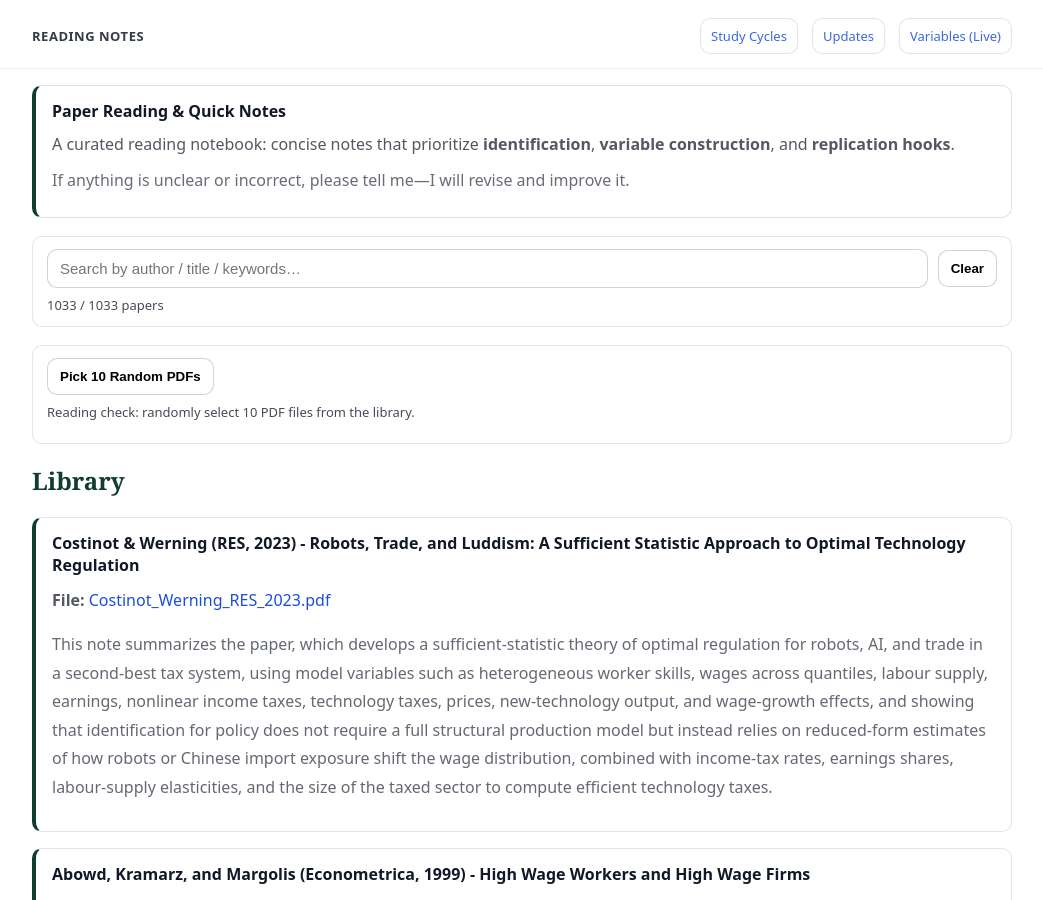
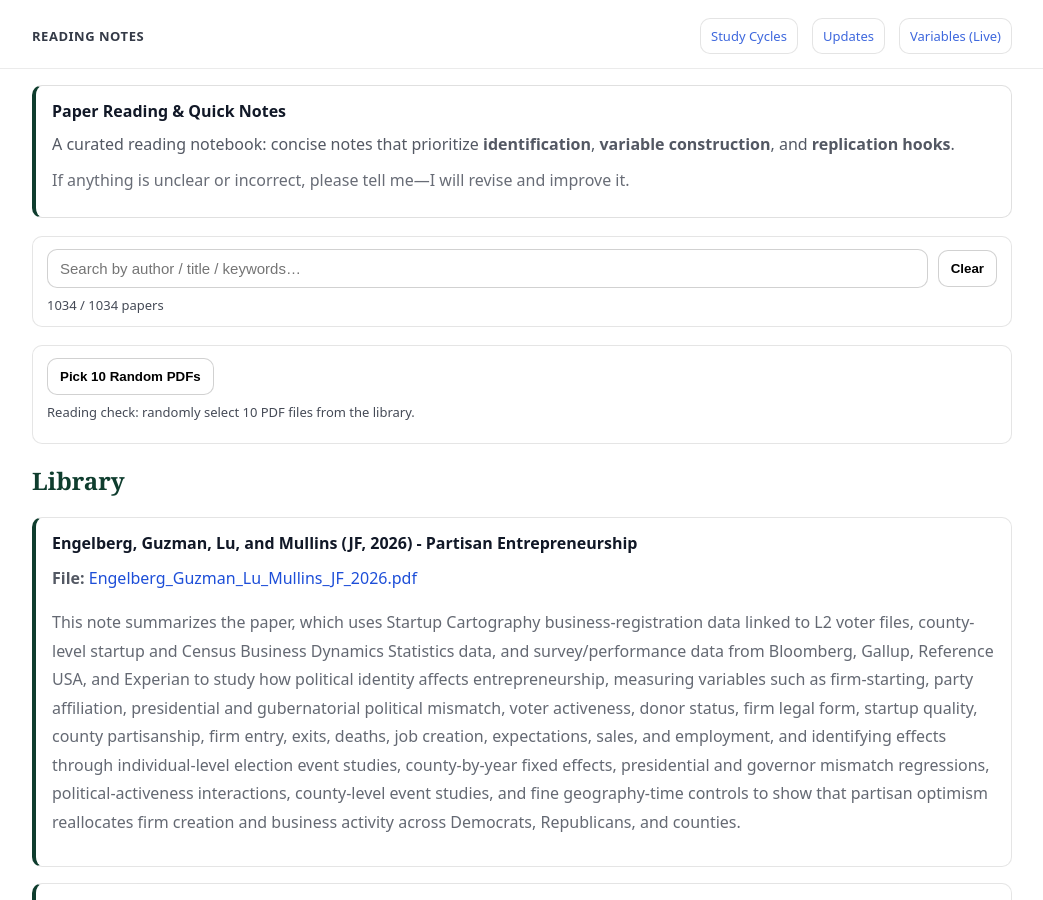
Before and after one commit to yaxinzn/study-archive, a Jekyll site: the page built from reading/index.md, in a window 1280 px wide and 900 px high. Shown: the whole window, without its empty margins (118-1161 px from the left). Built offline with Jekyll 4.4.1, drawn with Linux system fonts in a browser that asks for light colours.

Commit message:
Reading: add/update Engelberg_Guzman_Lu_Mullins_JF_2026.pdf

```diff
--- a/_data/reading.yml
+++ b/_data/reading.yml
@@ -1,3 +1,7 @@
+- title: "Engelberg, Guzman, Lu, and Mullins (JF, 2026) - Partisan Entrepreneurship"
+  file: "Engelberg_Guzman_Lu_Mullins_JF_2026.pdf"
+  desc: "This note summarizes the paper, which uses Startup Cartography business-registration data linked to L2 voter files, county-level startup and Census Business Dynamics Statistics data, and survey/performance data from Bloomberg, Gallup, Reference USA, and Experian to study how political identity affects entrepreneurship, measuring variables such as firm-starting, party affiliation, presidential and gubernatorial political mismatch, voter activeness, donor status, firm legal form, startup quality, county partisanship, firm entry, exits, deaths, job creation, expectations, sales, and employment, and identifying effects through individual-level election event studies, county-by-year fixed effects, presidential and governor mismatch regressions, political-activeness interactions, county-level event studies, and fine geography-time controls to show that partisan optimism reallocates firm creation and business activity across Democrats, Republicans, and counties."
+
 - title: "Costinot & Werning (RES, 2023) - Robots, Trade, and Luddism: A Sufficient Statistic Approach to Optimal Technology Regulation"
   file: "Costinot_Werning_RES_2023.pdf"
   desc: "This note summarizes the paper, which develops a sufficient-statistic theory of optimal regulation for robots, AI, and trade in a second-best tax system, using model variables such as heterogeneous worker skills, wages across quantiles, labour supply, earnings, nonlinear income taxes, technology taxes, prices, new-technology output, and wage-growth effects, and showing that identification for policy does not require a full structural production model but instead relies on reduced-form estimates of how robots or Chinese import exposure shift the wage distribution, combined with income-tax rates, earnings shares, labour-supply elasticities, and the size of the taxed sector to compute efficient technology taxes."
```
Also changed, not shown: 1 other file.
